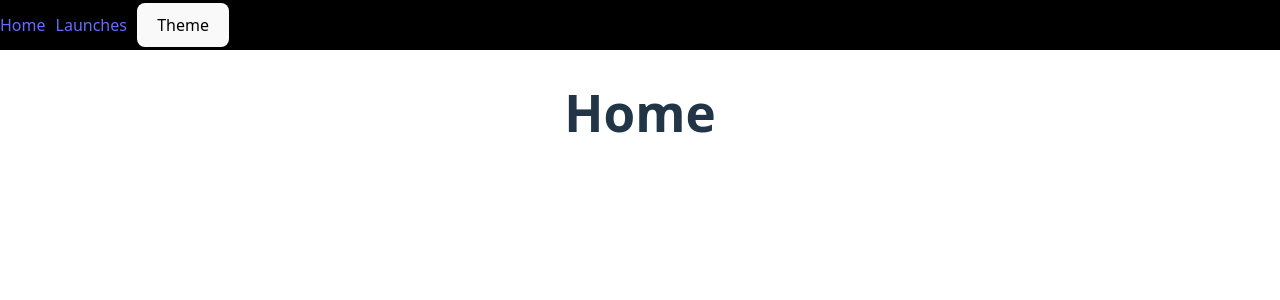
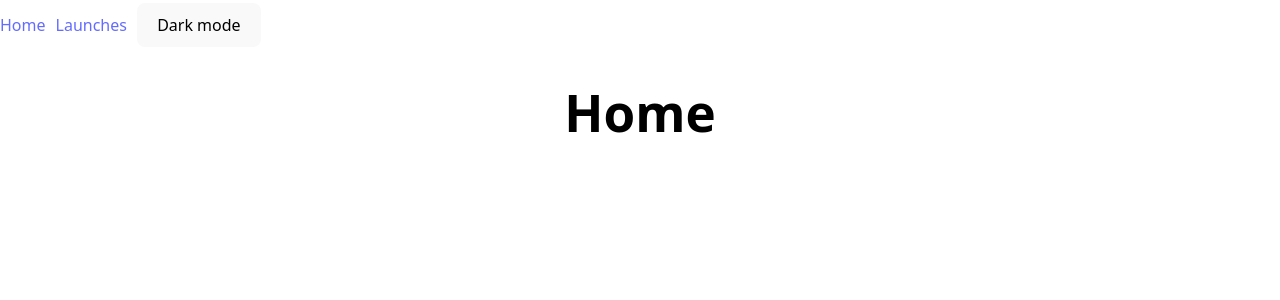
Before and after one commit to vmastelic/Internship-16-SpaceX, a React (Vite) app: page / in a window 1280 px wide. Shown: the top 300 px of the page. Built offline with nearby package versions, Linux system fonts and the light colour scheme; no server answers.

Commit message:
add dark/light theme

```diff
--- a/src/components/NavBar/NavBar.module.css
+++ b/src/components/NavBar/NavBar.module.css
@@ -1,5 +1,4 @@
 .navbar{
-    background-color: black;
     color: white;
     height: 50px;
     width: 100%;
@@ -8,3 +7,11 @@
     justify-content: flex-start;
     gap: 10px;
 }
+
+body[data-theme="dark"] nav {
+  background-color: #1e1e1e;
+}
+
+body[data-theme="light"] nav {
+  background-color: #f5f5f5;
+}
--- a/src/components/NavBar/NavBar.tsx
+++ b/src/components/NavBar/NavBar.tsx
@@ -1,13 +1,18 @@
 import { Link } from 'react-router-dom';
 import styles from './NavBar.module.css';
+import { useTheme } from "../../context/ThemeContext";
 
 function NavBar(){
+    const { theme, toggleTheme } = useTheme();
+
     return(
         <>
          <div className={styles.navbar}>
             <Link to="/">Home</Link>
             <Link to="/launches">Launches</Link>
-            <button>Theme</button>
+            <button onClick={toggleTheme}>
+              {theme === "light" ? "Dark mode" : "Light mode"}
+            </button>
          </div>
         </>
     )
--- /dev/null
+++ b/src/context/ThemeContext.tsx
@@ -0,0 +1,54 @@
+import {
+  createContext,
+  useContext,
+  useEffect,
+  useState,
+  type ReactNode,
+} from "react";
+
+type Theme = "light" | "dark";
+
+type ThemeContextType = {
+  theme: Theme;
+  toggleTheme: () => void;
+};
+
+const ThemeContext = createContext<ThemeContextType | undefined>(undefined);
+
+type ThemeProviderProps = {
+  children: ReactNode;
+};
+
+function ThemeProvider({ children }: ThemeProviderProps) {
+  const [theme, setTheme] = useState<Theme>(() => {
+    const savedTheme = localStorage.getItem("theme");
+    return savedTheme === "dark" ? "dark" : "light";
+  });
+
+  useEffect(() => {
+    localStorage.setItem("theme", theme);
+    document.body.setAttribute("data-theme", theme);
+  }, [theme]);
+
+  const toggleTheme = () => {
+    setTheme((prev) => (prev === "light" ? "dark" : "light"));
+  };
+
+  return (
+    <ThemeContext.Provider value={{ theme, toggleTheme }}>
+      {children}
+    </ThemeContext.Provider>
+  );
+}
+
+function useTheme() {
+  const context = useContext(ThemeContext);
+
+  if (!context) {
+    throw new Error("useTheme must be used within ThemeProvider");
+  }
+
+  return context;
+}
+
+export { ThemeProvider, useTheme };
--- a/src/index.css
+++ b/src/index.css
@@ -22,10 +22,26 @@ a:hover {
   color: #535bf2;
 }
 
+body[data-theme="light"] {
+  background-color: white;
+  color: black;
+}
+
+body[data-theme="dark"] {
+  background-color: #121212;
+  color: white;
+}
+
+body[data-theme="dark"] nav {
+  background-color: #1e1e1e;
+}
+
+body[data-theme="light"] nav {
+  background-color: #f5f5f5;
+}
 
 body {
   margin: 0;
-
   min-width: 320px;
   min-height: 100vh;
 }
--- a/src/main.tsx
+++ b/src/main.tsx
@@ -3,11 +3,14 @@ import { createRoot } from 'react-dom/client'
 import './index.css'
 import App from './App.tsx'
 import { BrowserRouter } from 'react-router-dom'
+import { ThemeProvider } from './context/ThemeContext.tsx'
 
 createRoot(document.getElementById('root') as HTMLElement).render(
   <StrictMode>
     <BrowserRouter>
-      <App />
+      <ThemeProvider>
+        <App />
+      </ThemeProvider>
     </BrowserRouter>
   </StrictMode>,
 );
--- a/src/pages/Launches/Launches.tsx
+++ b/src/pages/Launches/Launches.tsx
@@ -1,7 +1,6 @@
 import { useState } from "react";
 import NavBar from "../../components/NavBar/NavBar";
 import style from "./Launches.module.css";
-import LoadingSpinner from "../../components/LoadingSpinner/LoadingSpinner";
 import { useSearchParams } from "react-router-dom";
 import { useLaunches } from "../../hooks/useLaunches";
 import LaunchList from "../../components/LaunchList/LaunchList";
```
